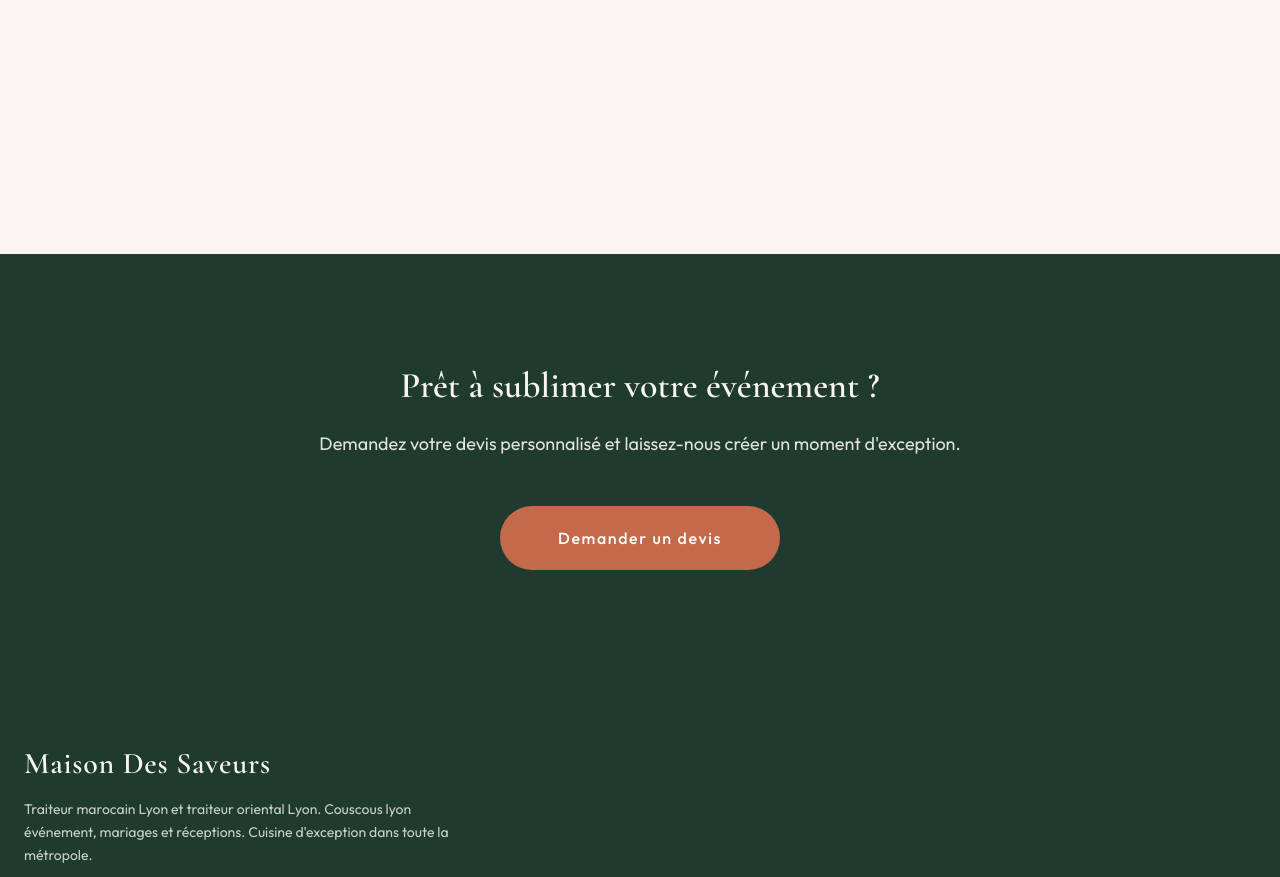
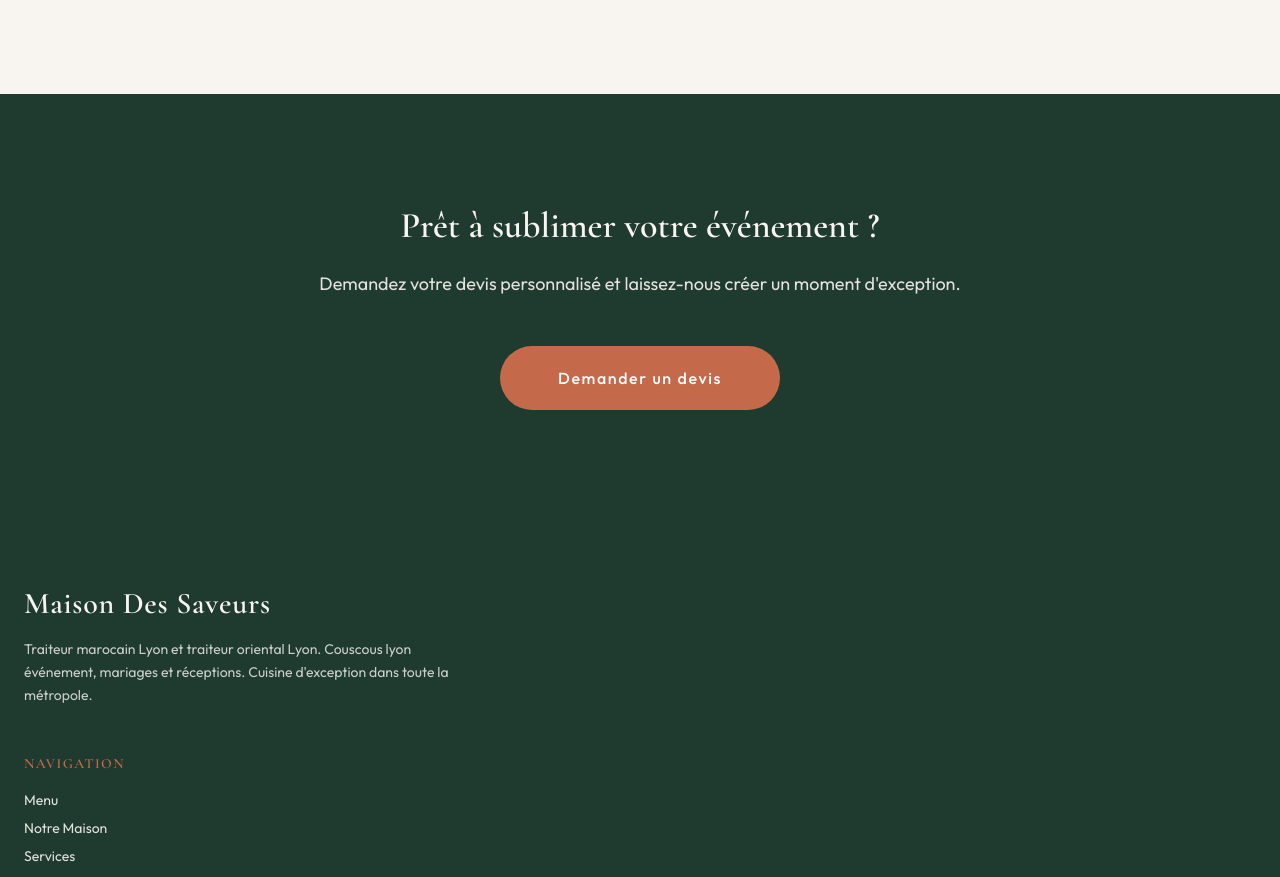
Before and after one commit to traiteurmds/maison-des-saveurs-site, a Next.js app: page / in a window 1280 px wide. Shown: the part 5351-6228 px from the top of the page. Built offline with nearby package versions, Linux system fonts and the light colour scheme.

Commit message:
mise à jour site MDS Traiteur

```diff
--- a/app/components/GoogleMapReviews.tsx
+++ /dev/null
@@ -1,14 +0,0 @@
-"use client";
-
-export default function GoogleMapReviews() {
-  return (
-    <section id="avis" className="border-t border-deep-green/10 bg-beige py-20">
-      <div className="mx-auto max-w-[1000px] px-6 lg:px-8">
-        <script src="https://elfsightcdn.com/platform.js" defer />
-        <div className="flex justify-center">
-          <div className="elfsight-app-086e1472-babb-4d8b-badb-86c0c9fcf1fa" />
-        </div>
-      </div>
-    </section>
-  );
-}
--- a/app/layout.tsx
+++ b/app/layout.tsx
@@ -1,5 +1,4 @@
 import type { Metadata, Viewport } from "next";
-import Script from "next/script";
 import { Cormorant_Garamond, Outfit, Playfair_Display, Inter } from "next/font/google";
 import "./globals.css";
 import Navbar from "./components/Navbar";
@@ -143,7 +142,6 @@ export default function RootLayout({
     return (
       <html lang="fr" className={`${cormorant.variable} ${outfit.variable} ${playfair.variable} ${inter.variable}`}>
         <body className="antialiased">
-          <Script src="https://elfsightcdn.com/platform.js" strategy="afterInteractive" defer />
           <MaintenancePage />
         </body>
       </html>
@@ -153,7 +151,6 @@ export default function RootLayout({
   return (
     <html lang="fr" className={`${cormorant.variable} ${outfit.variable} ${playfair.variable} ${inter.variable}`}>
       <body className="antialiased">
-        <Script src="https://elfsightcdn.com/platform.js" strategy="afterInteractive" defer />
         <script
           type="application/ld+json"
           dangerouslySetInnerHTML={{
--- a/app/page.tsx
+++ b/app/page.tsx
@@ -3,7 +3,6 @@
 import { motion } from "framer-motion";
 import VisionHero from "./components/VisionHero";
 import Menu3DExperience from "./components/Menu3DExperience";
-import GoogleMapReviews from "./components/GoogleMapReviews";
 import ContactCTA from "./components/ContactCTA";
 
 const sectionVariants = {
@@ -35,15 +34,6 @@ export default function Home() {
         whileInView="visible"
         viewport={{ once: true, margin: "-80px" }}
       >
-        <GoogleMapReviews />
-      </motion.section>
-
-      <motion.section
-        variants={sectionVariants}
-        initial="hidden"
-        whileInView="visible"
-        viewport={{ once: true, margin: "-80px" }}
-      >
         <ContactCTA />
       </motion.section>
     </>
```
